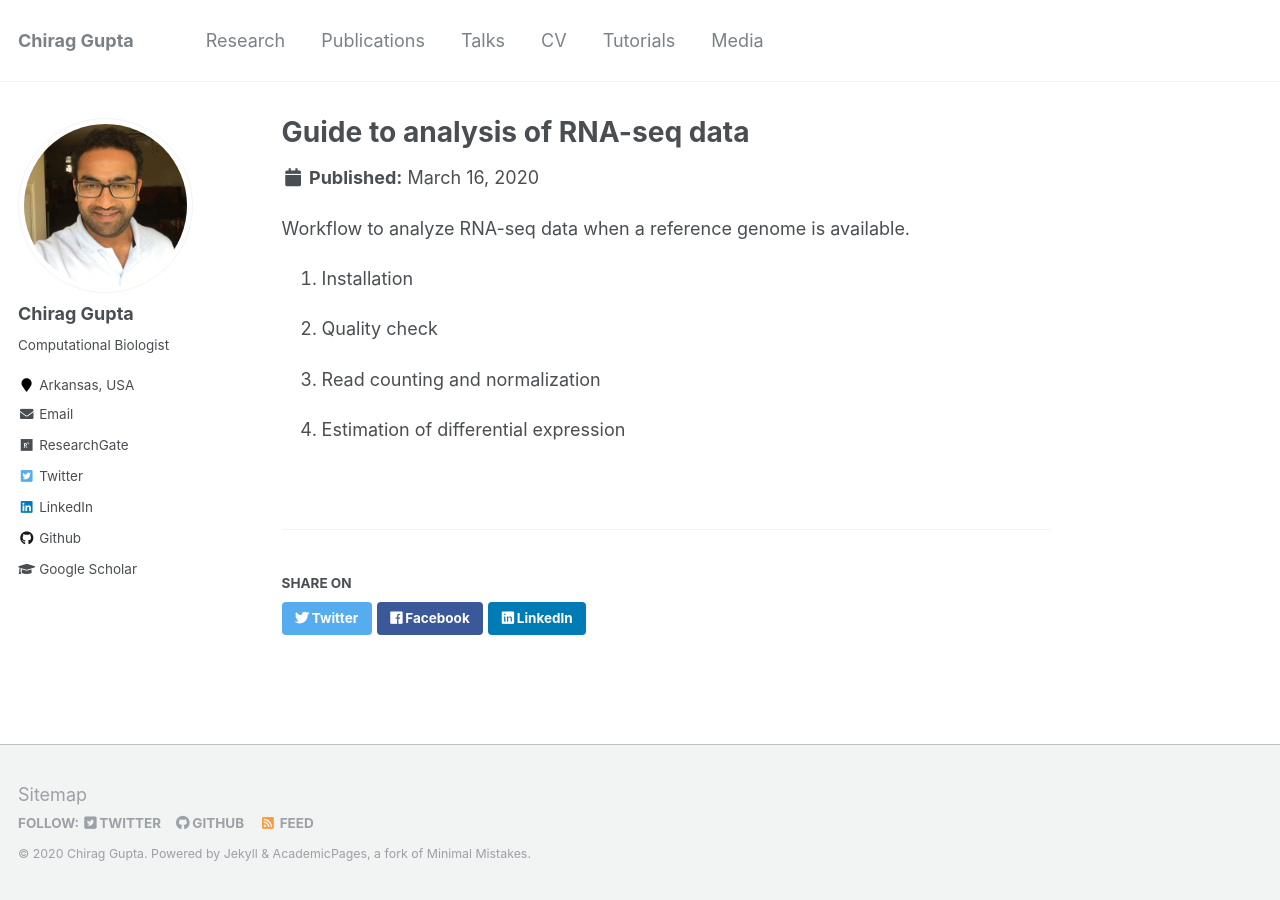
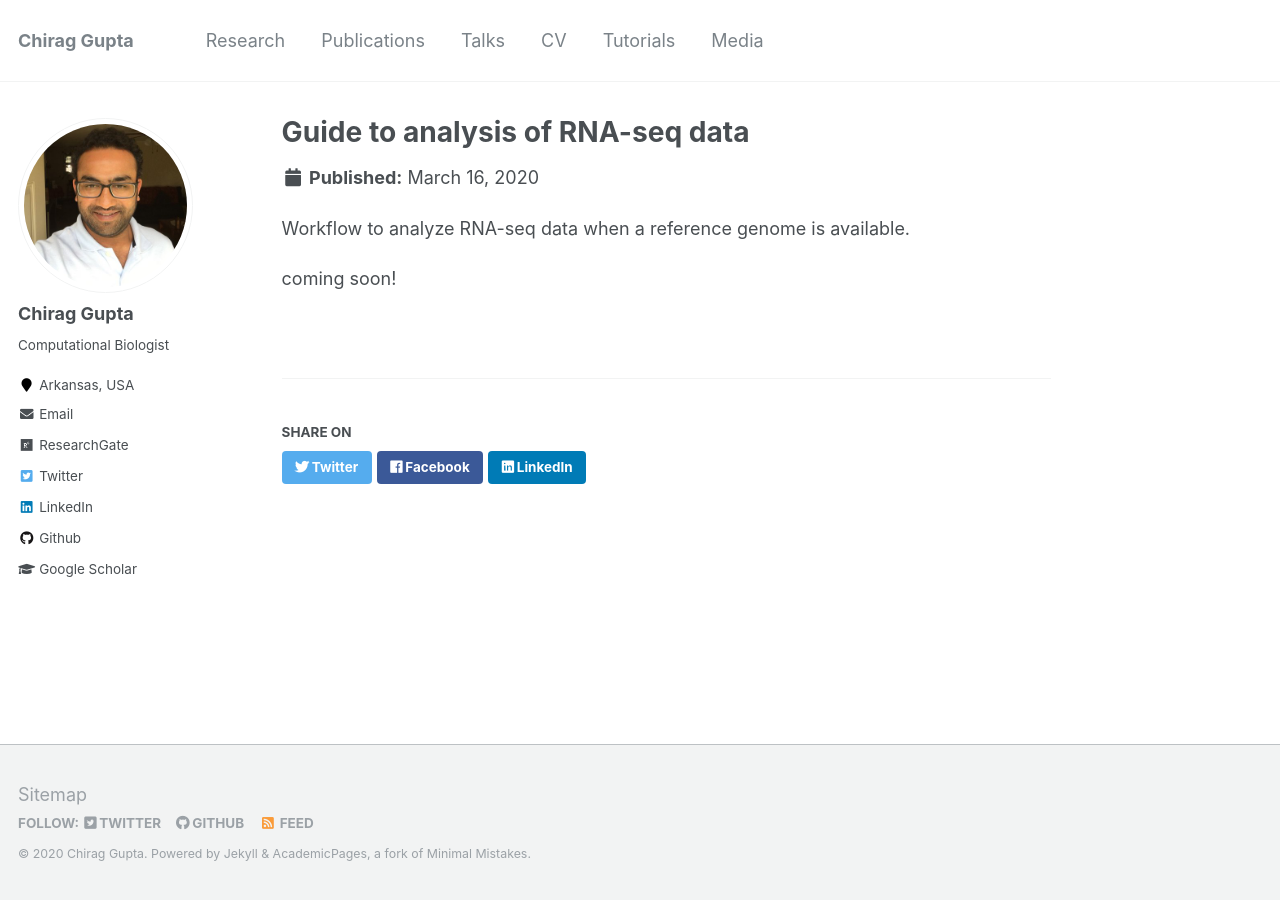
Before and after one commit to cngupta/cngupta.github.io, a Jekyll site: the page built from _tutorials/2020-03-16-RNAseq.md, in a window 1280 px wide. Built offline with Jekyll 4.4.1, drawn with Linux system fonts in a browser that asks for light colours.

Commit message:
edit tutorials

```diff
--- a/_tutorials/2020-03-16-RNAseq.md
+++ b/_tutorials/2020-03-16-RNAseq.md
@@ -3,16 +3,9 @@ title: "Guide to analysis of RNA-seq data"
 collection: tutorials
 type: "Command line"
 permalink: /tutorials/2020-03-16-RNAseq
-date: 2020-03-16
 ---
 
 Workflow to analyze RNA-seq data when a reference genome is available.
 
 
-1. Installation
-
-2. Quality check
-
-3. Read counting and normalization
-
-4. Estimation of differential expression
+coming soon!
```
